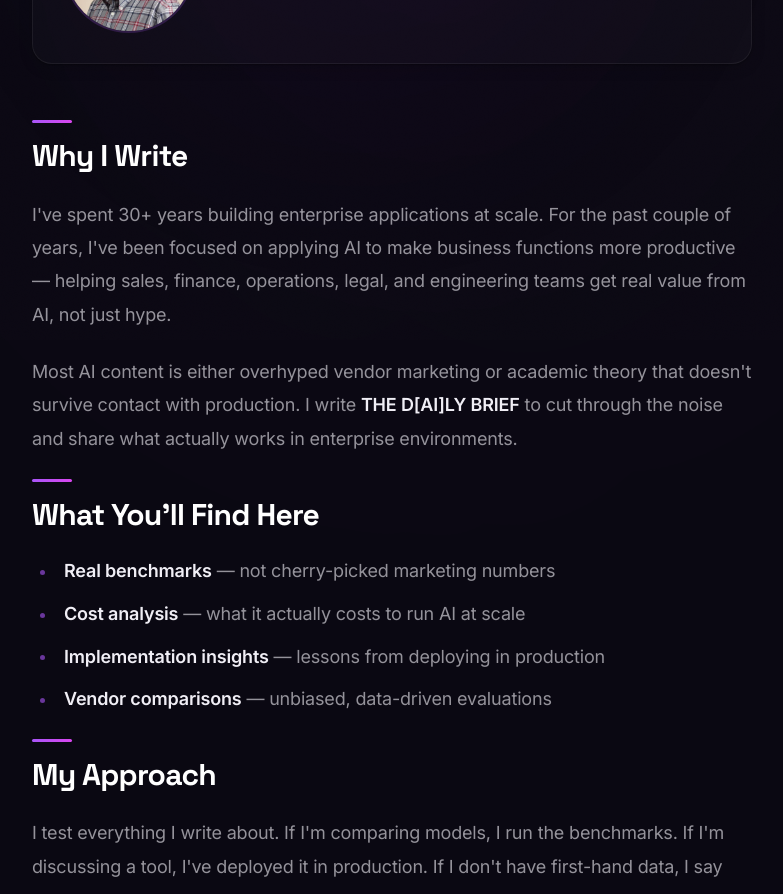
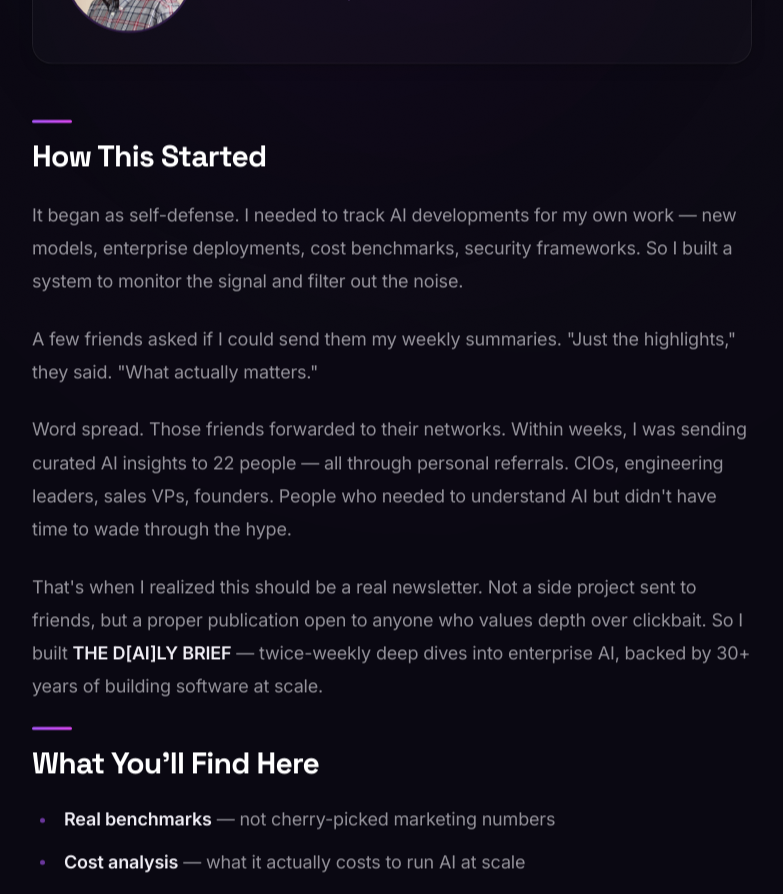
Before and after one commit to rajeshberi/beri.net, a Next.js app: page /about in a window 1280 px wide. Shown: the part 460-1354 px from the top of the page, without its empty margins (248-1031 px from the left). Built offline with nearby package versions, Linux system fonts and the light colour scheme.

Commit message:
Rewrite origin story: grassroots growth from 22 referrals to open newsletter

```diff
--- a/app/about/page.tsx
+++ b/app/about/page.tsx
@@ -63,12 +63,18 @@ export default function AboutPage() {
               {/* Story */}
               <div className="article-content space-y-6">
 
-                <h2>Why I Write</h2>
+                <h2>How This Started</h2>
                 <p>
-                  I've spent 30+ years building enterprise applications at scale. For the past couple of years, I've been focused on applying AI to make business functions more productive — helping sales, finance, operations, legal, and engineering teams get real value from AI, not just hype.
+                  It began as self-defense. I needed to track AI developments for my own work — new models, enterprise deployments, cost benchmarks, security frameworks. So I built a system to monitor the signal and filter out the noise.
                 </p>
                 <p>
-                  Most AI content is either overhyped vendor marketing or academic theory that doesn't survive contact with production. I write <strong>THE D[AI]LY BRIEF</strong> to cut through the noise and share what actually works in enterprise environments.
+                  A few friends asked if I could send them my weekly summaries. "Just the highlights," they said. "What actually matters."
+                </p>
+                <p>
+                  Word spread. Those friends forwarded to their networks. Within weeks, I was sending curated AI insights to 22 people — all through personal referrals. CIOs, engineering leaders, sales VPs, founders. People who needed to understand AI but didn't have time to wade through the hype.
+                </p>
+                <p>
+                  That's when I realized this should be a real newsletter. Not a side project sent to friends, but a proper publication open to anyone who values depth over clickbait. So I built <strong>THE D[AI]LY BRIEF</strong> — twice-weekly deep dives into enterprise AI, backed by 30+ years of building software at scale.
                 </p>
 
                 <h2>What You'll Find Here</h2>
--- a/app/page.tsx
+++ b/app/page.tsx
@@ -297,9 +297,9 @@ export default async function Home() {
                   />
                   <div className="flex-1">
                     <p className="text-lg text-white/60 leading-relaxed mb-3">
-                      Curated and managed by <strong className="text-white/80">Rajesh Beri</strong> — bringing 30+ years of enterprise software experience to AI deployment insights. AI-assisted research and writing, human-driven analysis and perspective.
+                      Started as a personal AI news tracker. A few friends asked for my summaries. Word spread — 22 people, all referrals. So I turned it into <strong className="text-white/80">THE D[AI]LY BRIEF</strong> — now open to everyone who wants enterprise AI insights without the hype.
                     </p>
-                    <p className="text-sm text-white/40">Real benchmarks. Real architectures. No hype. <Link href="/about" className="text-purple-400 hover:text-purple-300 transition-colors">Learn more →</Link></p>
+                    <p className="text-sm text-white/40">Real benchmarks. Real analysis. No vendor spin. <Link href="/about" className="text-purple-400 hover:text-purple-300 transition-colors">Read the full story →</Link></p>
                   </div>
                 </div>
               </div>
```
